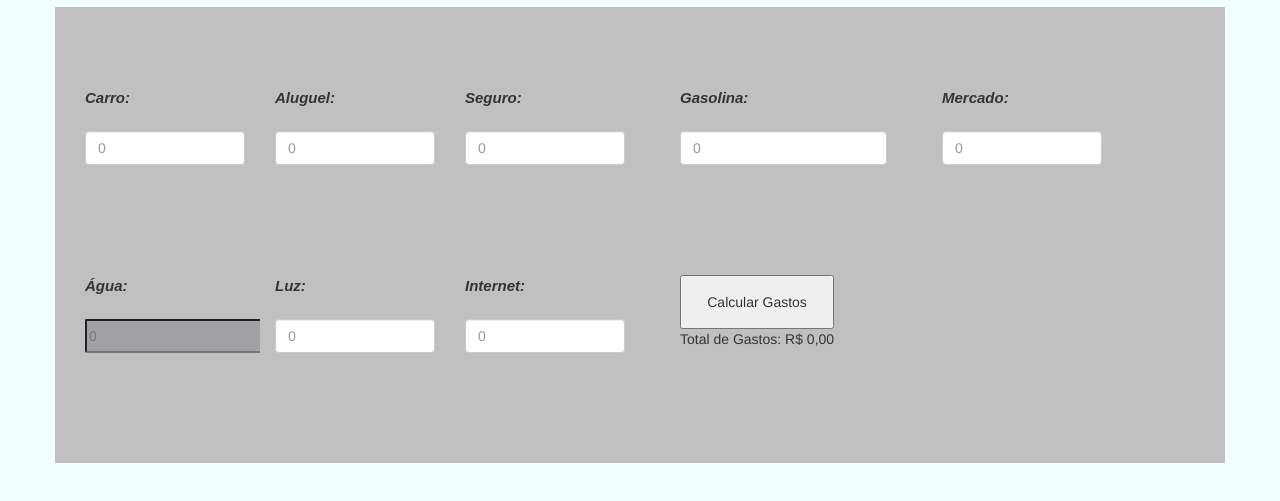
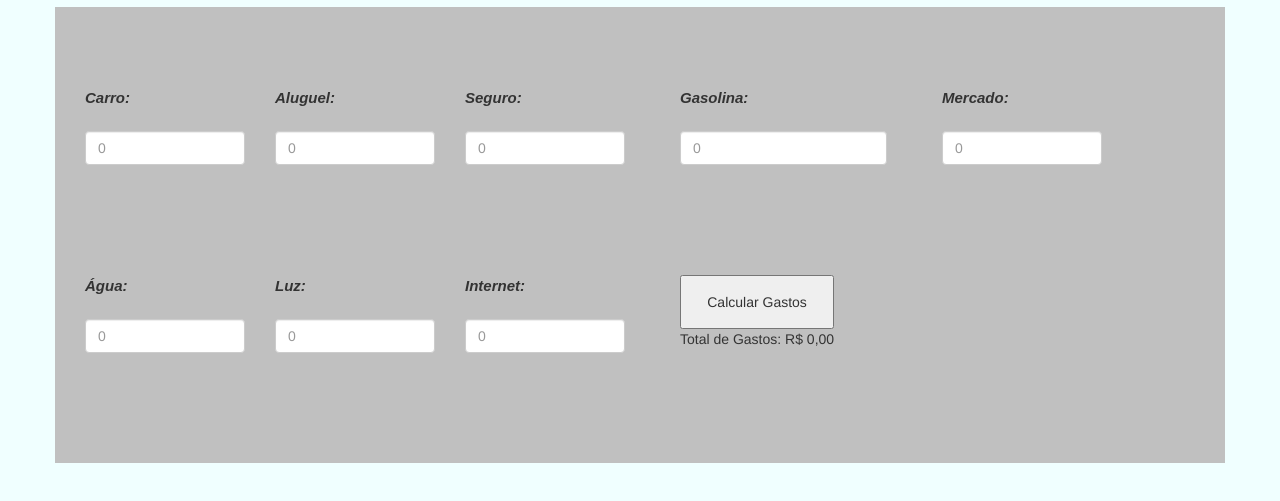
Before and after one commit to nandosktr/controle_gasto, a plain HTML site: page index.html in a window 1280 px wide. Shown: the part 143-644 px from the top of the page. Drawn offline with nearby package versions, Linux system fonts and the light colour scheme.

Commit message:
Update index.html - Correção class=form

```diff
--- a/index.html
+++ b/index.html
@@ -42,7 +42,7 @@
         </div>
         <div class="col-xs-2">
             <label for="agua">Água:</label>
-            <input type="number" id="agua" placeholder="0"><br>
+            <input class="form-control" type="number" id="agua" placeholder="0"><br>
         </div>
         <div class="col-xs-2">
             <label for="luz">Luz:</label>
```
